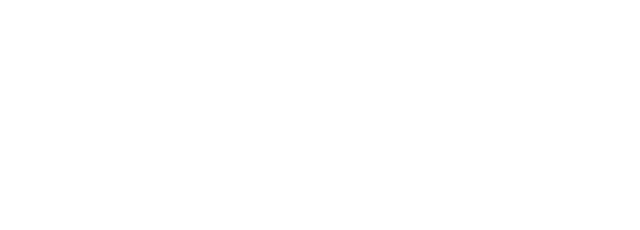
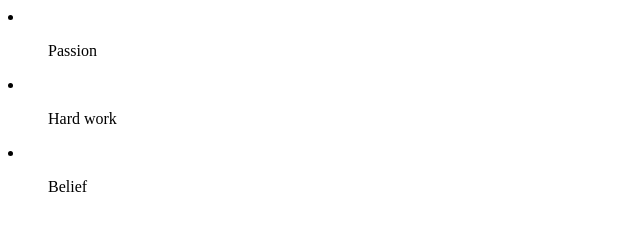
Before and after one commit to Mwambuka/local-repo, a plain HTML site: page index.html in a window 1280 px wide. Shown: the whole page, without its empty margins (0-640 px from the left). Drawn offline with Linux system fonts and the light colour scheme.

Commit message:
modified files

```diff
--- a/index.html
+++ b/index.html
@@ -6,6 +6,8 @@
     <title>Document</title>
 </head>
 <body>
-
+    <li><ul>Passion</ul></li>
+    <li><ul>Hard work</ul></li>
+    <li><ul>Belief</ul></li>
 </body>
 </html>
```
Also changed, not shown: anotherone.html (+3 -1 lines).
